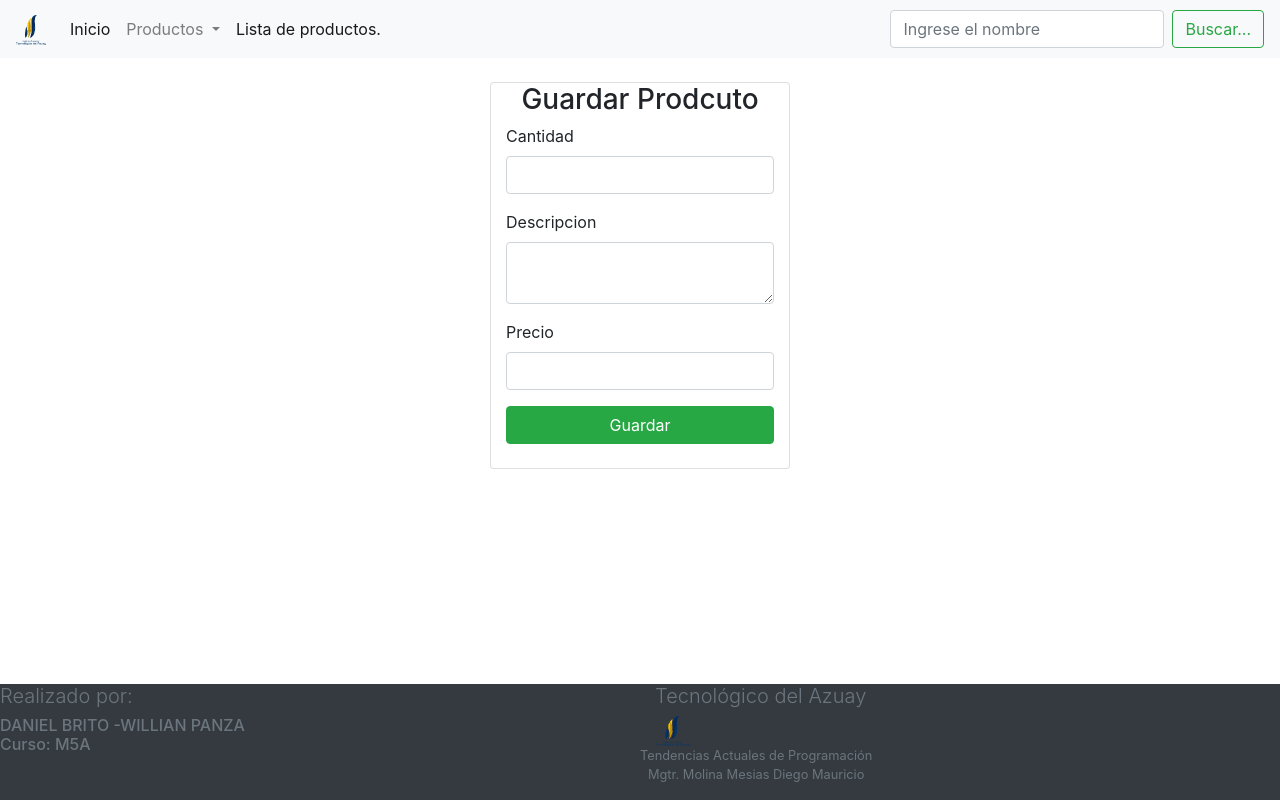
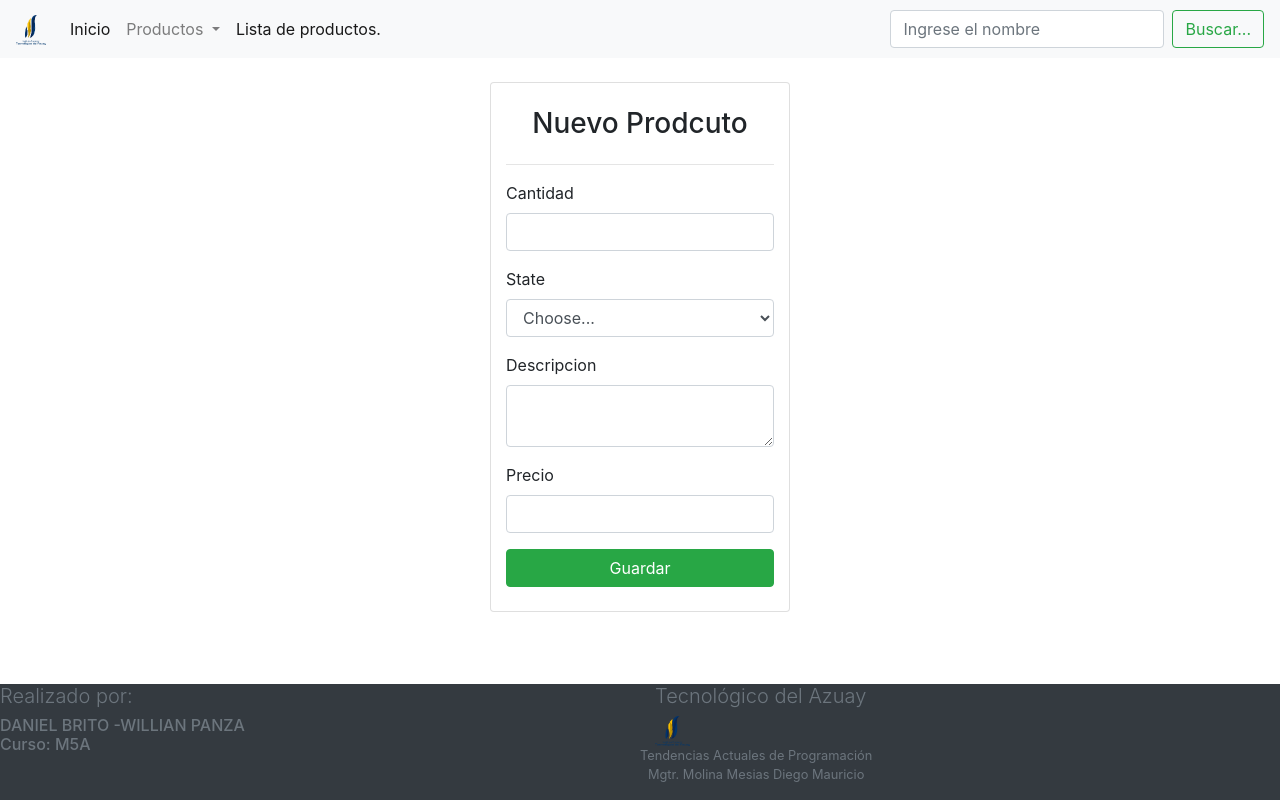
Before and after one commit to Danicho23/Proyecto-TAP-Frontend, an Angular app: page /ingreasarProducto in a window 1280 px wide. Built offline with nearby package versions, Linux system fonts and the light colour scheme.

Commit message:
nueva funcion x2

```diff
--- a/src/app/componentes/agregar-producto/agregar-producto.component.html
+++ b/src/app/componentes/agregar-producto/agregar-producto.component.html
@@ -1,31 +1,38 @@
 <div>
     <br>
     <div [hidden]="submitted" style="width: 300px;" class="container card">
-        <h3 style="text-align: center;">Guardar Prodcuto</h3>
+        <br>
+        <h3 style="text-align: center;">Nuevo Prodcuto</h3>
+        <hr>
         <form (ngSubmit)="onSubmit()">
             <div class="form-group">
                 <label for="catidadProduct">Cantidad</label>
                 <input type="text" class="form-control" id="catidadProduct" required [(ngModel)]="producto.catidadProduct" name="catidadProduct">
             </div>
-
             <div class="form-group">
-                <label for="descripProduct">Descripcion</label>
-                <textarea type="text" class="form-control" id="descripProduct" required [(ngModel)]="producto.descripProduct" name="descripProduct"></textarea>
+                <label for="inputState ">State</label>
+                <select id="inputState " class="form-control ">
+                  <option selected>Choose...</option>
+                </select>
+            </div>
+            <div class="form-group ">
+                <label for="descripProduct ">Descripcion</label>
+                <textarea type="text " class="form-control " id="descripProduct " required [(ngModel)]="producto.descripProduct " name="descripProduct "></textarea>
             </div>
 
-            <div class="form-group">
-                <label for="nombre">Precio</label>
-                <input type="text" class="form-control" id="nombre" required [(ngModel)]="producto.precioProduct" name="nombre">
+            <div class="form-group ">
+                <label for="nombre ">Precio</label>
+                <input type="text " class="form-control " id="nombre " required [(ngModel)]="producto.precioProduct " name="nombre ">
             </div>
-            <button type="submit" class="btn btn-success container">Guardar</button>
+            <button type="submit " class="btn btn-success container ">Guardar</button>
             <br>
             <br>
         </form>
     </div>
 
-    <div [hidden]="!submitted" class="container" style="text-align: center;">
+    <div [hidden]="!submitted " class="container " style="text-align: center; ">
         <h4>Guardado correctamente!</h4>
-        <button class="btn btn-success" (click)="newProduct()">Agregar nuevo producto ...</button>
+        <button class="btn btn-success " (click)="newProduct() ">Agregar nuevo producto ...</button>
         <br>
     </div>
 </div>
--- a/src/app/componentes/ingresar-provedor/ingresar-provedor.component.html
+++ b/src/app/componentes/ingresar-provedor/ingresar-provedor.component.html
@@ -26,13 +26,13 @@
             <button type="submit" class="btn btn-success container">Guardar.</button>
             <br><br>
         </form>
-        <input type="button" class="btn btn-success container" value="Continuar proveedor ya existe.">
+        <button type="submit" class="btn btn-success container" (click)="abrir()">Continuar, si existe el proveedor.</button>
 
     </div>
 </div>
 
 <div [hidden]="!submitted" class="container" style="text-align: center;">
-    <h4>Guardado correctamente!</h4>
-    <button class="btn btn-success" (click)="newProduct()">Agregar nuevo producto ...</button>
+    <h4>Guardado correctamente !</h4>
+    <button class="btn btn-success" (click)="newProduct()">Agregar nuevo proveedor ...</button>
     <br>
 </div>
--- a/src/app/componentes/ingresar-provedor/ingresar-provedor.component.ts
+++ b/src/app/componentes/ingresar-provedor/ingresar-provedor.component.ts
@@ -1,4 +1,5 @@
 import { Component, OnInit } from '@angular/core';
+import { Router } from '@angular/router';
 import { ProvedorControllerService } from '../../api/provedorController.service';
 import { Proveedor } from '../../model/proveedor';
 
@@ -11,7 +12,7 @@ export class IngresarProvedorComponent implements OnInit {
 
   proveedor: Proveedor = new Proveedor();
   submitted = false;
-  constructor(private service: ProvedorControllerService) { }
+  constructor(private service: ProvedorControllerService, private router: Router) { }
 
   ngOnInit(): void {
   }
@@ -33,7 +34,7 @@ export class IngresarProvedorComponent implements OnInit {
   }
 
   abrir(){
-
+    this.router.navigate(['ingreasarProducto']);
   }
 
 }
```
